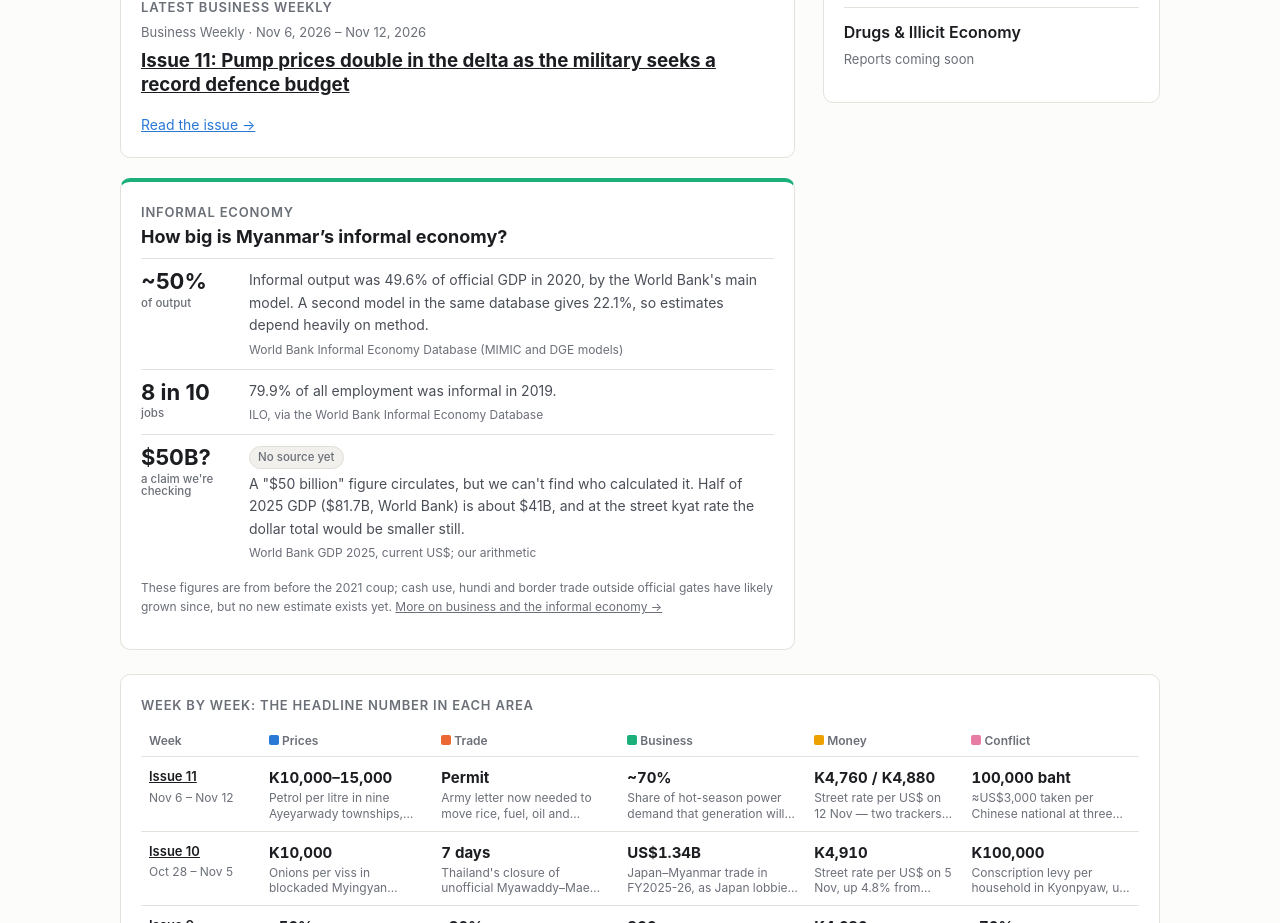
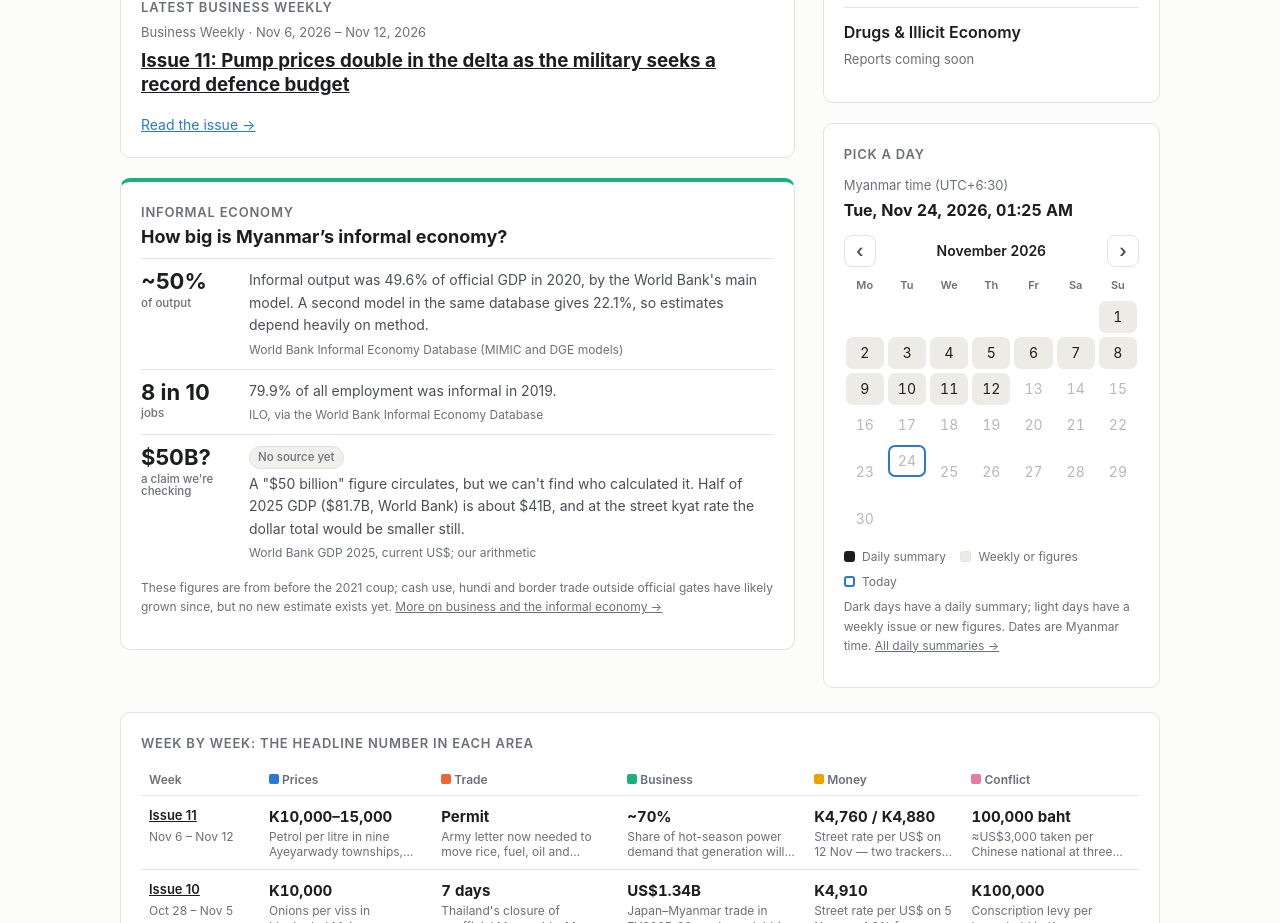
Before and after one commit to MyanmarEconomicInsights/myanmar-economic-insights, a Next.js app: page / in a window 1280 px wide. Shown: the part 1180-2103 px from the top of the page. Built offline with nearby package versions, Linux system fonts and the light colour scheme; no server answers.

Commit message:
Home: pick-a-day calendar under In Focus

```diff
--- a/app/page.tsx
+++ b/app/page.tsx
@@ -1,5 +1,6 @@
 import Link from 'next/link';
 import AreaHighlights from '@/components/AreaHighlights';
+import DayPicker from '@/components/DayPicker';
 import PriceCompare from '@/components/PriceCompare';
 import RouteCompare from '@/components/RouteCompare';
 import InFocusRail from '@/components/InFocusRail';
@@ -9,15 +10,15 @@ import StatusBoard from '@/components/StatusBoard';
 import WeekTable from '@/components/WeekTable';
 import WeeklyChart from '@/components/WeeklyChart';
 import { getPriceCompare, getRouteCompare } from '@/lib/compare';
-import { getHighlights, getIndicatorSeries, getPosts, getStatus, getWeeklySeries } from '@/lib/data';
+import { getContentDays, getHighlights, getIndicatorSeries, getPosts, getStatus, getWeeklySeries } from '@/lib/data';
 
 export const revalidate = 300; // refresh at least every 5 minutes; new posts also refresh it instantly
 
 export default async function Home() {
-  const [highlights, dailies, weeklies, kyatWeeks, official, trade, hotspots, prices, routes] = await Promise.all([
+  const [highlights, dailies, weeklies, kyatWeeks, official, trade, hotspots, prices, routes, days] = await Promise.all([
     getHighlights(), getPosts('daily', 8), getPosts('weekly', 8),
     getWeeklySeries('mmk_usd_street'), getIndicatorSeries('mmk_usd_official'), getStatus('trade'), getStatus('hotspot'),
-    getPriceCompare(), getRouteCompare(),
+    getPriceCompare(), getRouteCompare(), getContentDays(),
   ]);
   const today = dailies[0];
   const weekly = weeklies[0];
@@ -88,6 +89,11 @@ export default async function Home() {
         </div>
         <aside>
           <InFocusRail />
+          <section className="panel">
+            <p className="section-title">Pick a day</p>
+            <DayPicker daily={days.daily} other={days.other} />
+            <p className="note">Dark days have a daily summary; light days have a weekly issue or new figures. Dates are Myanmar time. <Link href="/daily">All daily summaries →</Link></p>
+          </section>
         </aside>
       </div>
 
```
